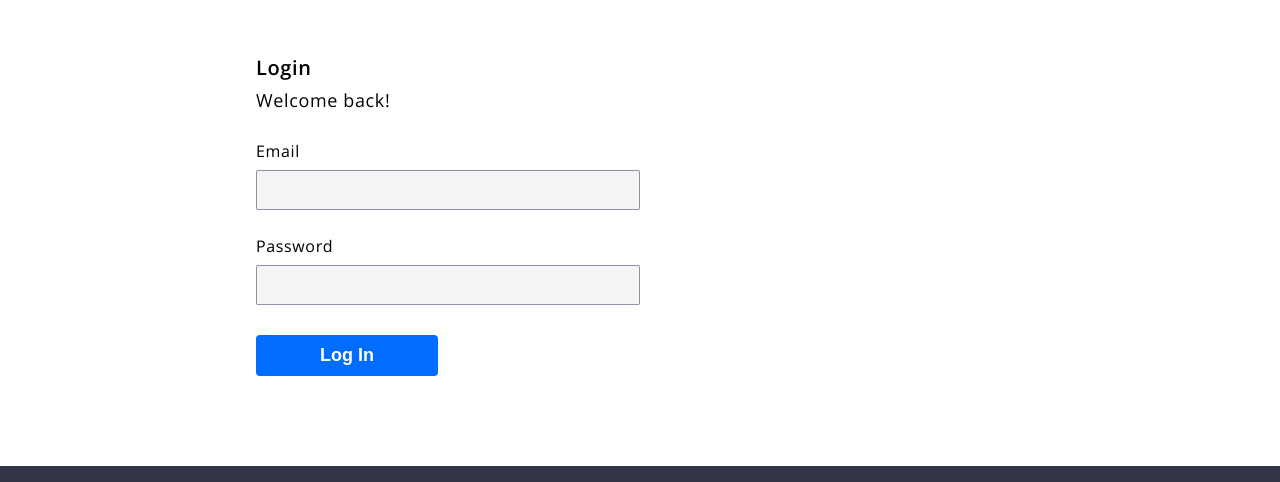
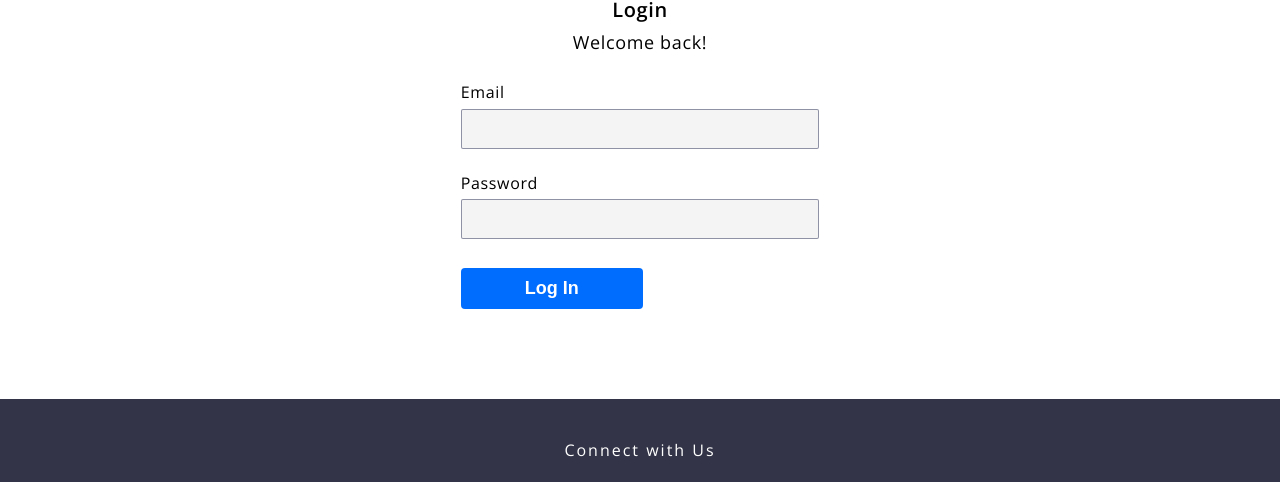
Before and after one commit to eddy983/Schoolsalumni, a website with bundled scripts: page login.html in a window 1280 px wide. Shown: the part 267-749 px from the top of the page. Built offline with nearby package versions, Linux system fonts and the light colour scheme.

Commit message:
added new file

```diff
--- a/assets/sass/components/_button.scss
+++ b/assets/sass/components/_button.scss
@@ -290,7 +290,7 @@
   &__create {
     background-color: $color-blue2;
     font-size: $font-big;
-    margin-top: 4%;
+    margin-top: 8%;
     padding: 1rem 6.4rem;
 
     @include respond(4k-desk) {
--- a/assets/sass/pages/_project.scss
+++ b/assets/sass/pages/_project.scss
@@ -1,5 +1,9 @@
 .project {
   @include margin;
+
+  &__log-in {
+    margin: 0 36%;
+  }
 
   &__logo {
     @include logo-margin;
@@ -78,6 +82,10 @@
 
     &__password {
       width: 50%;
+
+      &--2 {
+        width: 100%;
+      }
 
       @include respond(mic-l) {
         width: 100%;
@@ -189,6 +197,10 @@
   &__password {
     margin-top: 3%;
 
+    &--2{
+      margin-top: 6%;
+    }
+
     @include respond(tab-land){
       margin-top: 6%;
     }
--- a/login.html
+++ b/login.html
@@ -106,21 +106,24 @@
     </ul>
   </nav>
 
-  <section class="project">
+  <section class="project project__log-in">
     <div class="project__logo">
       <img src="assets/img/Logo.png" alt="Logo" class="product__logo" />
     </div>
 
     <div class="project__account">
-      <p class="acct-font-title">Login</p>
-      <p class="acct-font">Welcome back!</p>
-      <div class="project__password">
+      <div class="center-text">
+        <p class="acct-font-title">Login</p>
+        <p class="acct-font">Welcome back!</p>
+      </div>
+
+      <div class="project__password project__password--2">
         <p class="password-font">Email</p>
-        <input type="email" name="email" class="project__input project__input__password">
+        <input type="email" name="email" class="project__input project__input__password project__input__password--2">
       </div>
-      <div class="project__password">
+      <div class="project__password project__password--2">
         <p class="password-font">Password</p>
-        <input type="password" name="password" class="project__input project__input__password">
+        <input type="password" name="password" class="project__input project__input__password project__input__password--2">
       </div>
       <button class="btn btn__create" onclick="window.location.href='dashboard.html'">Log In</button>
     </div>
```
Also changed, not shown: index.html (+15 -4 lines), assets/css/main.css, 1 other file.
